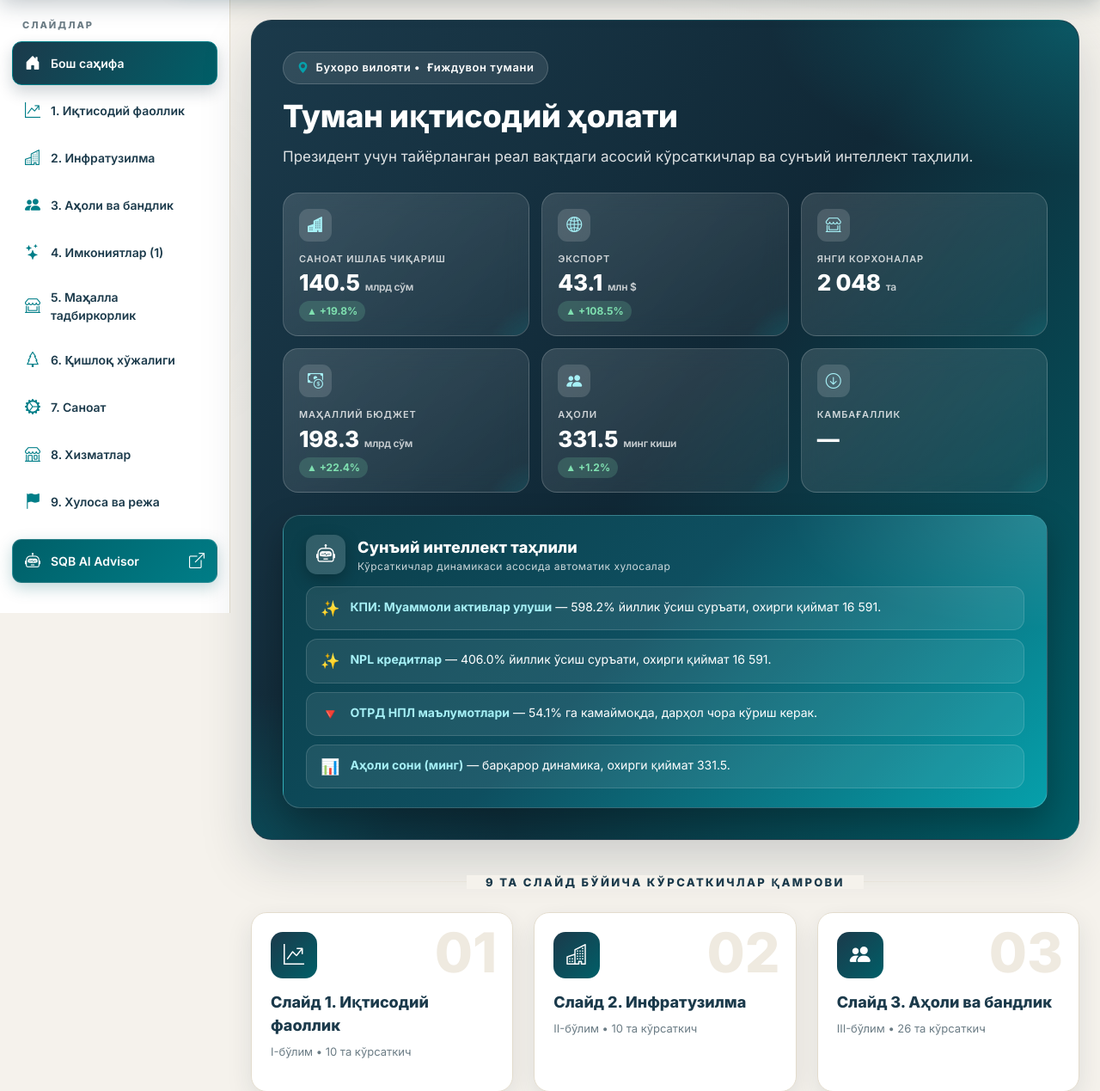
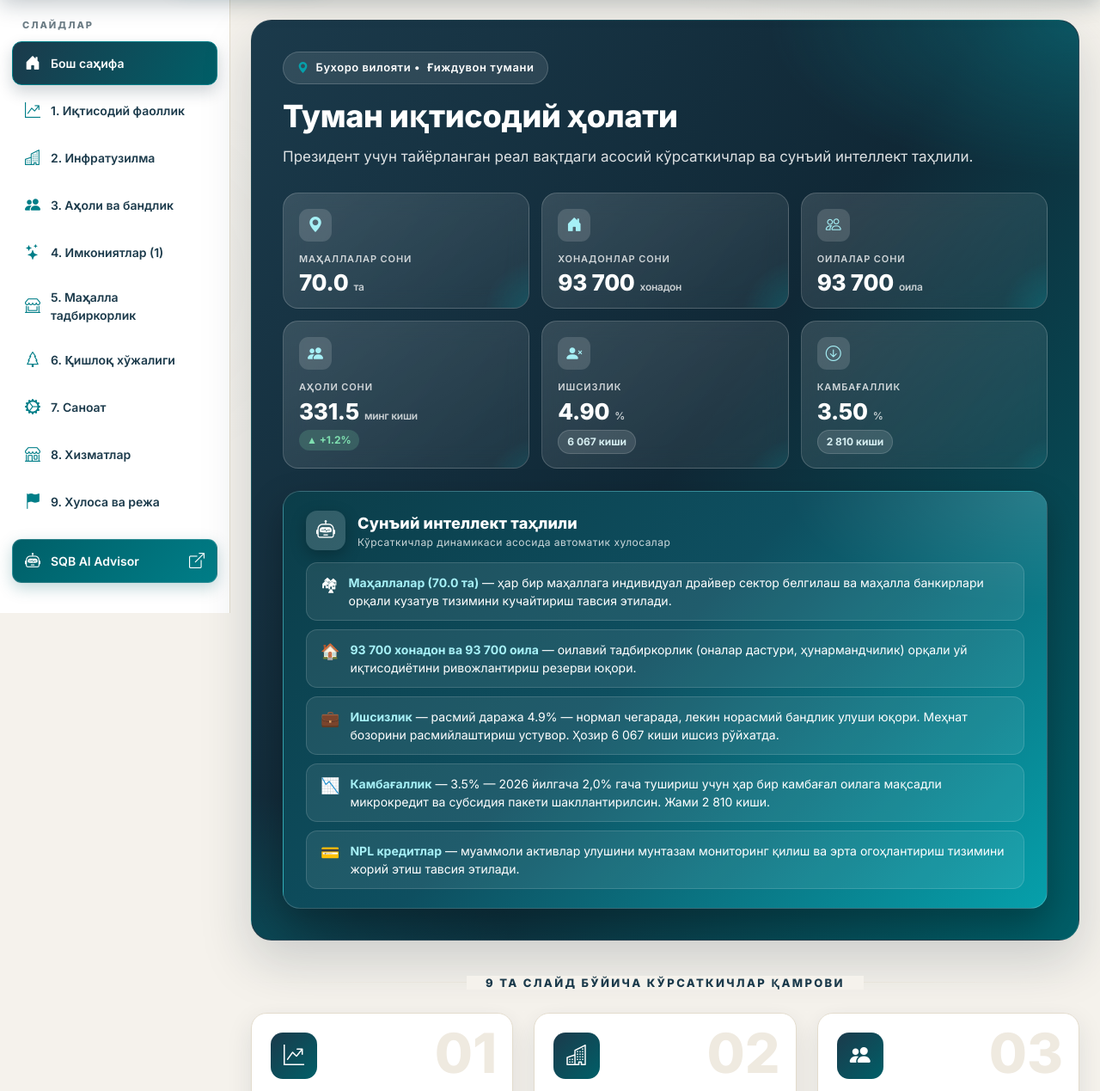
Before and after one commit to u-specter/sqb-buxoro-dashboard, a PHP site: page / in a window 1280 px wide. Shown: the part 92-1361 px from the top of the page at 86% size. Run offline with PHP 8.4, Linux system fonts and the light colour scheme.

Commit message:
Hero KPIs: mahalla/xonadon/oila/aholi/ishsizlik/kambagallik + targeted AI advice with NPL

```diff
--- a/assets/css/style.css
+++ b/assets/css/style.css
@@ -160,6 +160,7 @@ body{
 .rk-delta.up{background:rgba(127,224,176,.18);color:#7FE0B0}
 .rk-delta.down{background:rgba(255,181,151,.18);color:#FFB597}
 .rk-delta.flat{background:rgba(255,255,255,.14);color:#fff}
+.rk-sub{display:inline-block;margin-top:8px;padding:4px 10px;border-radius:30px;background:rgba(255,255,255,.12);color:#d6eef1;font-size:12px;font-weight:700;border:1px solid rgba(255,255,255,.15)}
 
 /* AI INSIGHTS PANEL */
 .ai-panel{
--- a/assets/js/app.js
+++ b/assets/js/app.js
@@ -725,7 +725,15 @@ function findIndicator(data, no){
 function kpiFromIndicator(data, no, opts){
   const ind = findIndicator(data, no);
   if(!ind || !ind.found || !ind.value) return null;
-  const p = parseValue(ind.value, {name:ind.name, desc:ind.desc});
+  const raw = String(ind.value).trim();
+  // Special: "N% (M киши)" — percent + count
+  const pcm = raw.match(/^(-?\d+(?:[.,]\d+)?)\s*%\s*\(\s*([\d\s]+)\s*киши\s*\)/i);
+  if(pcm){
+    const pct = parseFloat(pcm[1].replace(",","."));
+    const cnt = parseInt(pcm[2].replace(/\s/g,""),10);
+    return {value:pct, unit:"%", sub:fmtNum(cnt)+" киши", delta:null, deltaDir:null};
+  }
+  const p = parseValue(raw, {name:ind.name, desc:ind.desc});
   const out = {value:null, unit:opts.unit||"", delta:null, deltaDir:null};
   if(p.type==="timeseries"){
     out.value = p.last;
@@ -762,17 +770,31 @@ function kpiFromIndicator(data, no, opts){
       if(!isNaN(n)){out.value=n; out.unit=opts.unit||"";}
     }
   }
+  if(out.value==null){
+    // Fallback: first number in the raw text
+    const mm = raw.match(/(\d[\d\s]*(?:[.,]\d+)?)/);
+    if(mm){
+      const n = parseFloat(mm[1].replace(/\s/g,"").replace(",","."));
+      if(!isNaN(n)){
+        out.value = n;
+        if(!out.unit){
+          const tail = raw.slice(mm.index+mm[0].length).trim();
+          if(tail) out.unit = tail.split(/\s/)[0];
+        }
+      }
+    }
+  }
   if(out.value==null) return null;
   return out;
 }
 
 const REGION_KPI_DEFS = [
-  {no:1,  icon:"bi-buildings-fill",     label:"Саноат ишлаб чиқариш", unit:"млрд сўм"},
-  {no:4,  icon:"bi-globe2",              label:"Экспорт",              unit:"млн $"},
-  {no:11, icon:"bi-shop-window",         label:"Янги корхоналар",      unit:"та"},
-  {no:6,  icon:"bi-cash-coin",           label:"Маҳаллий бюджет",      unit:"млрд сўм"},
-  {no:47, icon:"bi-people-fill",         label:"Аҳоли",                unit:"минг киши"},
-  {no:51, icon:"bi-arrow-down-circle",   label:"Камбағаллик",          unit:"%"},
+  {no:48, icon:"bi-geo-alt-fill",        label:"Маҳаллалар сони",      unit:"та"},
+  {no:50, icon:"bi-house-door-fill",     label:"Хонадонлар сони",      unit:""},
+  {no:49, icon:"bi-people",              label:"Оилалар сони",         unit:""},
+  {no:47, icon:"bi-people-fill",         label:"Аҳоли сони",           unit:"минг киши"},
+  {no:52, icon:"bi-person-x-fill",       label:"Ишсизлик",             unit:"%", pctCount:true},
+  {no:51, icon:"bi-arrow-down-circle",   label:"Камбағаллик",          unit:"%", pctCount:true},
 ];
 
 function renderRegionKpis(data){
@@ -786,7 +808,9 @@ function renderRegionKpis(data){
     } else {
       valHtml = '<div class="rk-val">'+fmtNum(k.value)+
         (k.unit?' <span class="rk-unit">'+escapeHTML(k.unit)+'</span>':'')+'</div>';
-      if(k.delta){
+      if(k.sub){
+        deltaHtml = '<div class="rk-sub">'+escapeHTML(k.sub)+'</div>';
+      } else if(k.delta && !def.pctCount){
         const arrow = k.deltaDir==='up'?'▲':(k.deltaDir==='down'?'▼':'▬');
         deltaHtml = '<div class="rk-delta '+k.deltaDir+'">'+arrow+' '+escapeHTML(k.delta)+'</div>';
       }
@@ -806,45 +830,51 @@ function renderRegionKpis(data){
 function buildRegionInsights(district){
   const data = STATE.data[district];
   if(!data) return [];
-  const stats = [];
-  data.indicators.forEach(function(ind){
-    if(!ind.found || !ind.value) return;
-    const p = parseValue(ind.value, {name:ind.name, desc:ind.desc});
-    if(p.type!=="timeseries" || p.values.length<2) return;
-    stats.push({name:ind.name, p:p});
-  });
-  if(!stats.length) return [];
+  const out = [];
 
-  // Sort by CAGR for growth/decline
-  const byCagr = stats.filter(function(s){return s.p.cagr!=null;}).slice().sort(function(a,b){return b.p.cagr-a.p.cagr;});
-  const top = byCagr.slice(0,2);
-  const decline = byCagr[byCagr.length-1];
-  // Stable: smallest abs cagr
-  const stable = byCagr.slice().sort(function(a,b){return Math.abs(a.p.cagr)-Math.abs(b.p.cagr);})[0];
+  const mah = kpiFromIndicator(data, 48, {});
+  const xon = kpiFromIndicator(data, 50, {});
+  const oila = kpiFromIndicator(data, 49, {});
+  const ishsiz = kpiFromIndicator(data, 52, {});
+  const kamb = kpiFromIndicator(data, 51, {});
 
-  const out = [];
-  top.forEach(function(s){
-    if(s.p.cagr>2){
-      out.push({e:"✨", t:'<b>'+escapeHTML(s.name)+'</b> — '+s.p.cagr.toFixed(1)+'% йиллик ўсиш суръати, охирги қиймат '+fmtNum(s.p.last)+(s.p.unit?' '+s.p.unit:'')+'.'});
+  if(mah && mah.value!=null){
+    out.push({e:"🏘", t:'<b>Маҳаллалар ('+fmtNum(mah.value)+' та)</b> — ҳар бир маҳаллага индивидуал драйвер сектор белгилаш ва маҳалла банкирлари орқали кузатув тизимини кучайтириш тавсия этилади.'});
+  }
+  if(xon && oila && xon.value!=null && oila.value!=null){
+    out.push({e:"🏠", t:'<b>'+fmtNum(xon.value)+' хонадон ва '+fmtNum(oila.value)+' оила</b> — оилавий тадбиркорлик (оналар дастури, ҳунармандчилик) орқали уй иқтисодиётини ривожлантириш резерви юқори.'});
+  }
+  if(ishsiz && ishsiz.value!=null){
+    const pct = ishsiz.value;
+    const msg = pct>=5
+      ? 'расмий даража '+pct.toFixed(1)+'% — ўртачадан юқори. Норасмий бандликни легаллаштириш ва қайта тайёрлаш дастурлари керак.'
+      : 'расмий даража '+pct.toFixed(1)+'% — нормал чегарада, лекин норасмий бандлик улуши юқори. Меҳнат бозорини расмийлаштириш устувор.';
+    out.push({e:"💼", t:'<b>Ишсизлик</b> — '+msg+(ishsiz.sub?' Ҳозир '+ishsiz.sub+' ишсиз рўйхатда.':'')});
+  }
+  if(kamb && kamb.value!=null){
+    const pct = kamb.value;
+    const msg = pct>3
+      ? pct.toFixed(1)+'% — 2026 йилгача 2,0% гача тушириш учун ҳар бир камбағал оилага мақсадли микрокредит ва субсидия пакети шакллантирилсин.'
+      : pct.toFixed(1)+'% — мақсадли кўрсаткичга яқин, "қайта тушиш" хавфини олдини олиш учун устивор чоралар сақлансин.';
+    out.push({e:"📉", t:'<b>Камбағаллик</b> — '+msg+(kamb.sub?' Жами '+kamb.sub+'.':'')});
+  }
+  // NPL (#10)
+  const nplInd = findIndicator(data, 10);
+  if(nplInd && nplInd.found && nplInd.value){
+    const nplStr = String(nplInd.value);
+    const nplM = nplStr.match(/(\d+(?:[.,]\d+)?)\s*%/);
+    if(nplM){
+      const nplPct = parseFloat(nplM[1].replace(",","."));
+      const msg = nplPct>3
+        ? 'муаммоли кредитлар '+nplPct.toFixed(1)+'% — хавфли даража. Портфель реструктуризацияси ва муаммоли мижозлар билан индивидуал иш олиб борилсин.'
+        : 'NPL даражаси '+nplPct.toFixed(1)+'% — назорат остида, лекин янги кредитлар бериш даврида маҳалла банкирлари орқали скоринг кучайтирилсин.';
+      out.push({e:"💳", t:'<b>NPL кредитлар</b> — '+msg});
+    } else {
+      out.push({e:"💳", t:'<b>NPL кредитлар</b> — муаммоли активлар улушини мунтазам мониторинг қилиш ва эрта огоҳлантириш тизимини жорий этиш тавсия этилади.'});
     }
-  });
-  if(decline && decline.p.cagr<-1 && top.indexOf(decline)<0){
-    out.push({e:"🔻", t:'<b>'+escapeHTML(decline.name)+'</b> — '+Math.abs(decline.p.cagr).toFixed(1)+'% га камаймоқда, дарҳол чора кўриш керак.'});
   }
-  if(stable && top.indexOf(stable)<0 && stable!==decline){
-    out.push({e:"📊", t:'<b>'+escapeHTML(stable.name)+'</b> — барқарор динамика, охирги қиймат '+fmtNum(stable.p.last)+(stable.p.unit?' '+stable.p.unit:'')+'.'});
-  }
-  // Volatile fallback
-  if(out.length<3){
-    const volatile = stats.find(function(s){
-      const v = s.p.values; if(v.length<3) return false;
-      let inc=0,dec=0;
-      for(let i=1;i<v.length;i++){if(v[i]>v[i-1])inc++;else if(v[i]<v[i-1])dec++;}
-      return inc>0 && dec>0 && Math.abs(inc-dec)<=1;
-    });
-    if(volatile) out.push({e:"↕", t:'<b>'+escapeHTML(volatile.name)+'</b> — нотурғун динамика, барқарорлаштириш зарур.'});
-  }
-  return out.slice(0,4);
+
+  return out.slice(0,6);
 }
 
 function renderAiPanel(data){
```
Also changed, not shown: assets/data/gijduvon.json, assets/data/shofirkon.json.
